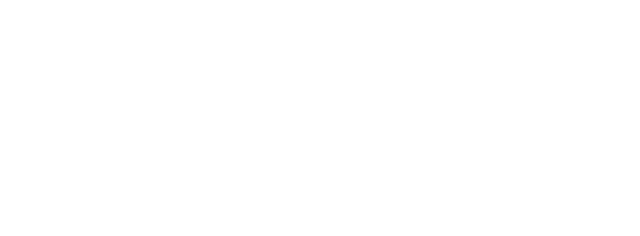
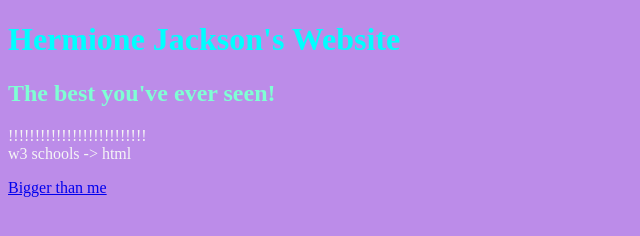
Before and after one commit to NathyBanhara/programacao_ii, a plain HTML site: page index.html in a window 1280 px wide. Shown: the whole page, without its empty margins (0-640 px from the left). Drawn offline with Linux system fonts and the light colour scheme.

Commit message:
done some important things

```diff
--- a/index.html
+++ b/index.html
@@ -5,9 +5,16 @@
     <meta http-equiv="X-UA-Compatible" content="IE=edge">
     <meta name="viewport" content="width=device-width, initial-scale=1.0">
     <title>First Class</title>
+    <link rel="stylesheet" href="style.css">
+    <!--commenting-->
+</head>
 
-</head>
 <body>
-
+    <h1>Hermione Jackson's Website</h1>
+    <h2>The best you've ever seen!</h2>
+    <p>!!!!!!!!!!!!!!!!!!!!!!!!!! <br>
+        w3 schools -> html
+    </p>
+    <a href="https://www.youtube.com/watch?v=Ece21themfE" target="_blank">Bigger than me</a>
 </body>
 </html>
--- /dev/null
+++ b/style.css
@@ -0,0 +1,12 @@
+body {
+    background-color: rgb(188, 140, 233);
+}
+h1 {
+    color: aqua;
+}
+h2 {
+    color:aquamarine;
+}
+p {
+    color: whitesmoke;
+}
```
